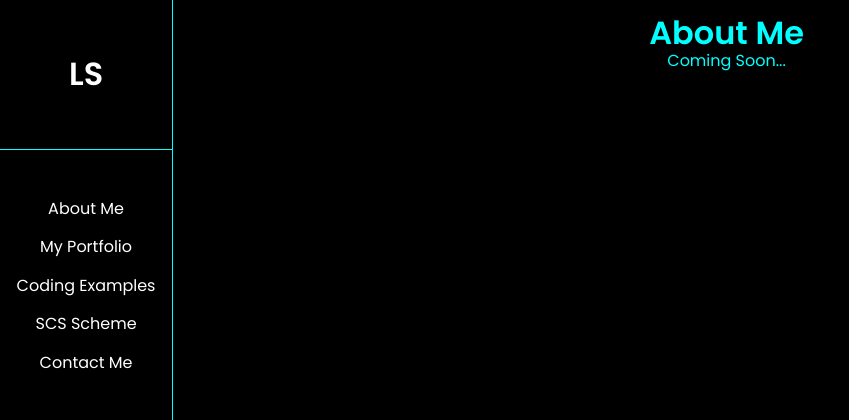
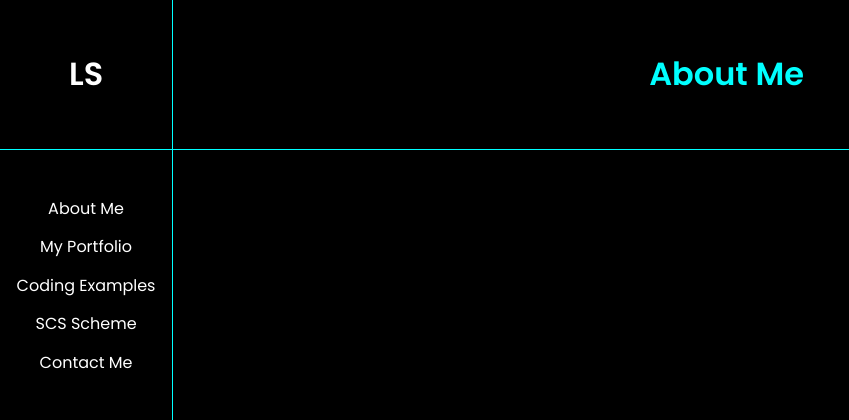
Before and after one commit to liamsinc/portfolio, a PHP site: page /about.html in a window 1280 px wide. Shown: the top 420 px of the page, without its empty margins (0-849 px from the left). Run offline with PHP 8.4, Linux system fonts and the light colour scheme; some libraries are stand-ins or nearby versions.

Commit message:
updated styles for about, scs scheme and coding examples, also changed some styles

```diff
--- a/about.html
+++ b/about.html
@@ -33,8 +33,9 @@
         </header>
         <div class="main">
             <section class="about__section">
-                <h1 class="about__header">About Me</h1>
-                <p>Coming Soon...</p>
+                <div class="about__header">
+                    <h1 class="about__title">About Me</h1>
+                </div>
             </section>
         </div>
     </div>
--- a/css/style.css
+++ b/css/style.css
@@ -241,6 +241,7 @@ a {
     .header__logo-link:hover {
       text-decoration: underline;
       text-decoration-color: #00FFFF;
+      text-shadow: 0 0 10px #00FFFF;
       text-underline-offset: 0.3125em; }
   /* line 34, ../../../Documents/Netmatters/Portfolio/scss/sections/_header.scss */
   .header__nav {
@@ -256,6 +257,7 @@ a {
       .header__nav-item:hover {
         text-decoration: underline;
         text-decoration-color: #00FFFF;
+        text-shadow: 0 0 10px #00FFFF;
         text-underline-offset: 0.625em; }
   /* line 51, ../../../Documents/Netmatters/Portfolio/scss/sections/_header.scss */
   .header__socials {
@@ -265,17 +267,19 @@ a {
     justify-content: center;
     align-items: center;
     column-gap: 1.875em; }
-    /* line 60, ../../../Documents/Netmatters/Portfolio/scss/sections/_header.scss */
+    /* line 61, ../../../Documents/Netmatters/Portfolio/scss/sections/_header.scss */
     .header__socials > a .github-icon {
       font-size: 1.5625em; }
-      /* line 62, ../../../Documents/Netmatters/Portfolio/scss/sections/_header.scss */
+      /* line 63, ../../../Documents/Netmatters/Portfolio/scss/sections/_header.scss */
       .header__socials > a .github-icon:hover {
-        color: #6cc644; }
-    /* line 67, ../../../Documents/Netmatters/Portfolio/scss/sections/_header.scss */
+        color: #6cc644;
+        text-shadow: 0 0 10px #6cc644; }
+    /* line 69, ../../../Documents/Netmatters/Portfolio/scss/sections/_header.scss */
     .header__socials > a .linkedin-icon {
       font-size: 1.5625em; }
-      /* line 69, ../../../Documents/Netmatters/Portfolio/scss/sections/_header.scss */
+      /* line 71, ../../../Documents/Netmatters/Portfolio/scss/sections/_header.scss */
       .header__socials > a .linkedin-icon:hover {
+        text-shadow: 0 0 10px #0072b1;
         color: #0072b1; }
 
 /* line 2, ../../../Documents/Netmatters/Portfolio/scss/sections/_hero.scss */
@@ -364,48 +368,75 @@ a {
 
 /* line 2, ../../../Documents/Netmatters/Portfolio/scss/sections/_about.scss */
 .about__section {
-  text-align: center;
-  color: #00FFFF;
-  margin: 0.9375em 0; }
+  text-align: center; }
+
+/* line 6, ../../../Documents/Netmatters/Portfolio/scss/sections/_about.scss */
+.about__header {
+  height: 9.375em;
+  border-bottom: 1px solid #00FFFF;
+  display: flex;
+  justify-content: center;
+  align-items: center; }
+
+/* line 10, ../../../Documents/Netmatters/Portfolio/scss/sections/_about.scss */
+.about__title {
+  color: #00FFFF; }
 
 /* line 2, ../../../Documents/Netmatters/Portfolio/scss/sections/_examples.scss */
 .coding__section {
-  text-align: center;
-  color: #00FFFF;
-  margin: 0.9375em 0; }
+  text-align: center; }
+
+/* line 6, ../../../Documents/Netmatters/Portfolio/scss/sections/_examples.scss */
+.coding__header {
+  height: 9.375em;
+  border-bottom: 1px solid #00FFFF;
+  display: flex;
+  justify-content: center;
+  align-items: center; }
+
+/* line 10, ../../../Documents/Netmatters/Portfolio/scss/sections/_examples.scss */
+.coding__title {
+  color: #00FFFF; }
 
 /* line 2, ../../../Documents/Netmatters/Portfolio/scss/sections/_scs.scss */
 .scs__section {
-  text-align: center;
-  margin: 0.9375em 0; }
+  text-align: center; }
 
-/* line 7, ../../../Documents/Netmatters/Portfolio/scss/sections/_scs.scss */
+/* line 6, ../../../Documents/Netmatters/Portfolio/scss/sections/_scs.scss */
 .scs__header {
+  height: 9.375em;
+  border-bottom: 1px solid #00FFFF;
+  display: flex;
+  justify-content: center;
+  align-items: center; }
+
+/* line 10, ../../../Documents/Netmatters/Portfolio/scss/sections/_scs.scss */
+.scs__title {
   color: #00FFFF; }
 
-/* line 11, ../../../Documents/Netmatters/Portfolio/scss/sections/_scs.scss */
+/* line 14, ../../../Documents/Netmatters/Portfolio/scss/sections/_scs.scss */
 .scs__content {
   display: flex;
   flex-direction: column;
   row-gap: 1.875em; }
 
-/* line 17, ../../../Documents/Netmatters/Portfolio/scss/sections/_scs.scss */
+/* line 20, ../../../Documents/Netmatters/Portfolio/scss/sections/_scs.scss */
 .scs__item {
   border: 1px solid #00FFFF;
   border-radius: 0.3125em;
   padding: 1.875em; }
-  /* line 22, ../../../Documents/Netmatters/Portfolio/scss/sections/_scs.scss */
+  /* line 25, ../../../Documents/Netmatters/Portfolio/scss/sections/_scs.scss */
   .scs__item-title {
     color: #00FFFF;
     margin-bottom: 0.9375em; }
-  /* line 27, ../../../Documents/Netmatters/Portfolio/scss/sections/_scs.scss */
+  /* line 30, ../../../Documents/Netmatters/Portfolio/scss/sections/_scs.scss */
   .scs__item > p, .scs__item > ul > li {
     margin-bottom: 0.625em; }
 
-/* line 33, ../../../Documents/Netmatters/Portfolio/scss/sections/_scs.scss */
+/* line 36, ../../../Documents/Netmatters/Portfolio/scss/sections/_scs.scss */
 .scs__treehouse {
   color: #00FFFF; }
-  /* line 35, ../../../Documents/Netmatters/Portfolio/scss/sections/_scs.scss */
+  /* line 38, ../../../Documents/Netmatters/Portfolio/scss/sections/_scs.scss */
   .scs__treehouse:hover {
     text-decoration: underline; }
 
--- a/examples.html
+++ b/examples.html
@@ -33,8 +33,9 @@
         </header>
         <div class="main">
             <section class="coding__section">
-                <h1 class="coding__header">Coding Examples</h1>
-                <p>Coming Soon...</p>
+                <div class="coding__header">
+                    <h1 class="coding__title">Coding Examples</h1>
+                </div>
             </section>
         </div>
     </div>
--- a/scs.html
+++ b/scs.html
@@ -33,7 +33,9 @@
         </header>
         <div class="main">
             <section class="scs__section">
-                <h1 class="scs__header">SCS Scheme</h1>
+                <div class="scs__header">
+                    <h1 class="scs__title">SCS Scheme</h1>
+                </div>
                 <div class="scs__content container">
                     <div class="scs__item">
                         <h1 class="scs__item-title">Introduction to the Scion Coalition Scheme</h1>
--- a/scss/sections/_about.scss
+++ b/scss/sections/_about.scss
@@ -1,7 +1,13 @@
 .about {
     &__section {
         text-align: center;
+    }
+
+    &__header {
+        @include sibling-page-header-styles();
+    }
+
+    &__title {
         color: $aqua;
-        margin: em(15px) 0;
     }
 }
--- a/scss/sections/_examples.scss
+++ b/scss/sections/_examples.scss
@@ -1,7 +1,13 @@
 .coding {
     &__section {
         text-align: center;
+    }
+
+    &__header {
+        @include sibling-page-header-styles();
+    }
+
+    &__title {
         color: $aqua;
-        margin: em(15px) 0;
     }
 }
--- a/scss/sections/_header.scss
+++ b/scss/sections/_header.scss
@@ -49,6 +49,7 @@
     }
 
     &__socials {
+
         height: em(50px);
         border-bottom: 1px solid $aqua;
         display: flex;
@@ -61,12 +62,14 @@
                 font-size: em(25px);
                 &:hover {
                     color: $github;
+                    text-shadow: 0 0 10px $github;
                 }
             }
 
             .linkedin-icon {
                 font-size: em(25px);
                 &:hover {
+                    text-shadow: 0 0 10px $linkedin;
                     color: $linkedin;
                 }
             }
--- a/scss/sections/_scs.scss
+++ b/scss/sections/_scs.scss
@@ -1,10 +1,13 @@
 .scs {
     &__section {
         text-align: center;
-        margin: em(15px) 0;
     }
 
     &__header {
+        @include sibling-page-header-styles();
+    }
+
+    &__title {
         color: $aqua;
     }
 
--- a/scss/utilities/_mixins.scss
+++ b/scss/utilities/_mixins.scss
@@ -37,4 +37,13 @@
 @mixin text-decoration-template {
 	text-decoration: underline;
 	text-decoration-color: $aqua;
+	text-shadow: 0 0 10px $aqua;
 }
+
+@mixin sibling-page-header-styles {
+	height: em(150px);
+	border-bottom: 1px solid $aqua;
+	display: flex;
+	justify-content: center;
+	align-items: center;
+}
```
Also changed, not shown: 1 other file.
